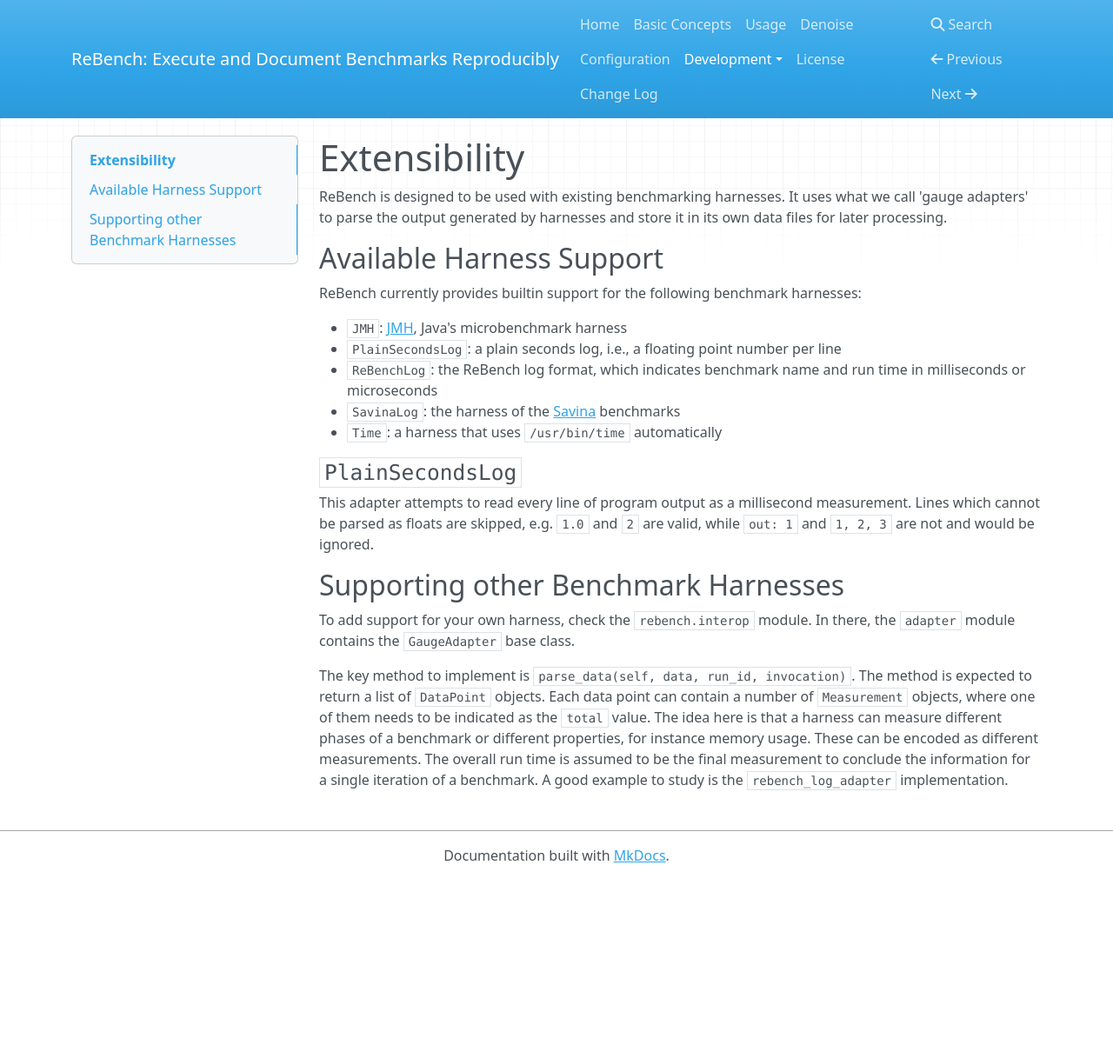
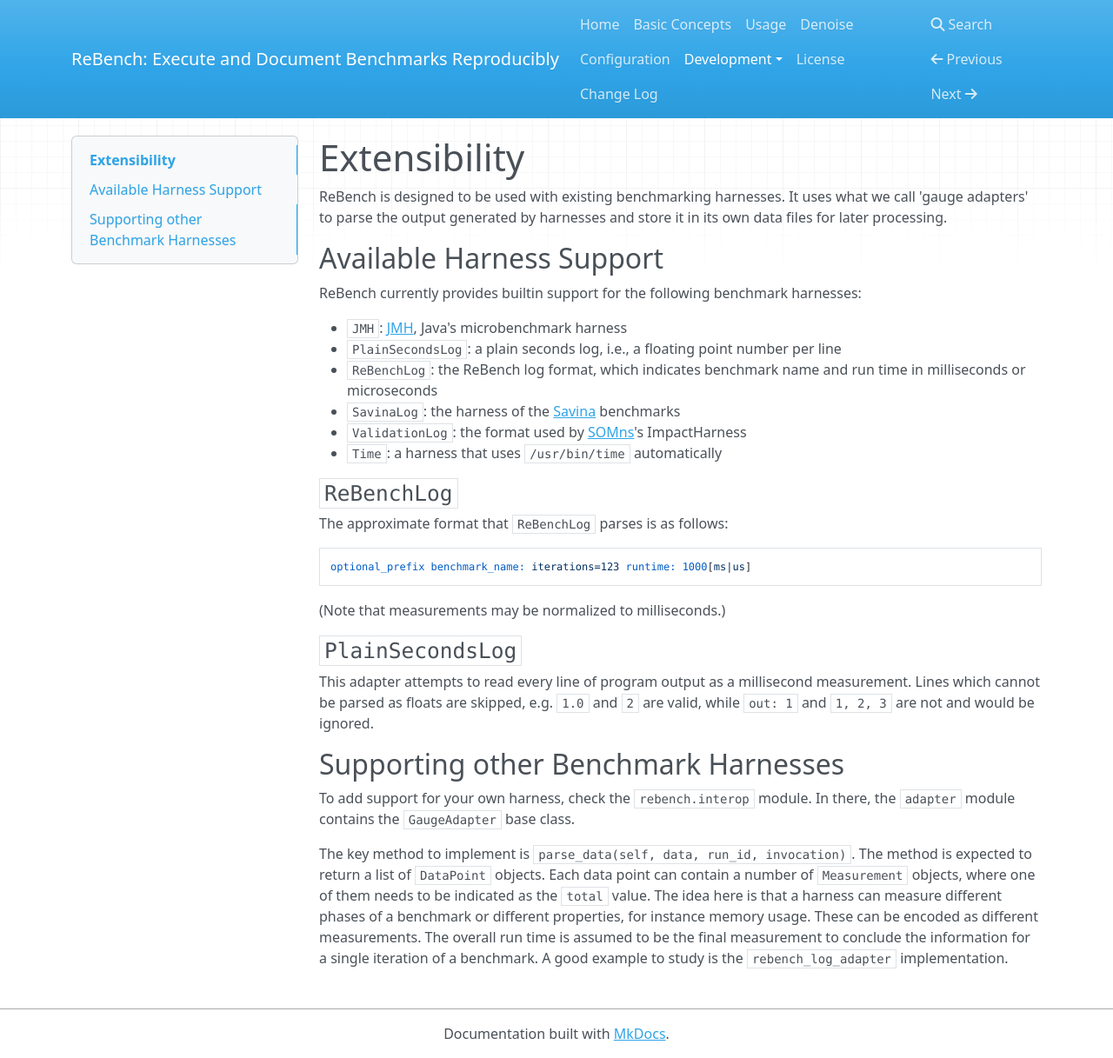
Before and after one commit to smarr/ReBench, an MkDocs documentation site: the page built from docs/extensions.md, in a window 1280 px wide and 1217 px high. Shown: the whole window at 87% size. Built offline with MkDocs 1.6.1, drawn with Linux system fonts in a browser that asks for light colours; nearby versions of some CDN libraries; old or Windows-style settings are respelled for this version of MkDocs.

Commit message:
docs/extensions: add short note on ReBenchLog line format

```diff
--- a/docs/extensions.md
+++ b/docs/extensions.md
@@ -12,7 +12,15 @@ ReBench currently provides builtin support for the following benchmark harnesses
 - `PlainSecondsLog`: a plain seconds log, i.e., a floating point number per line
 - `ReBenchLog`: the ReBench log format, which indicates benchmark name and run time in milliseconds or microseconds
 - `SavinaLog`: the harness of the [Savina](https://github.com/shamsimam/savina) benchmarks
+- `ValidationLog`: the format used by [SOMns](https://github.com/smarr/SOMns)'s ImpactHarness
 - `Time`: a harness that uses `/usr/bin/time` automatically
+
+### `ReBenchLog`
+The approximate format that `ReBenchLog` parses is as follows:
+
+    optional_prefix benchmark_name: iterations=123 runtime: 1000[ms|us]
+
+(Note that measurements may be normalized to milliseconds.)
 
 ### `PlainSecondsLog`
 This adapter attempts to read every line of program output as a millisecond
```
